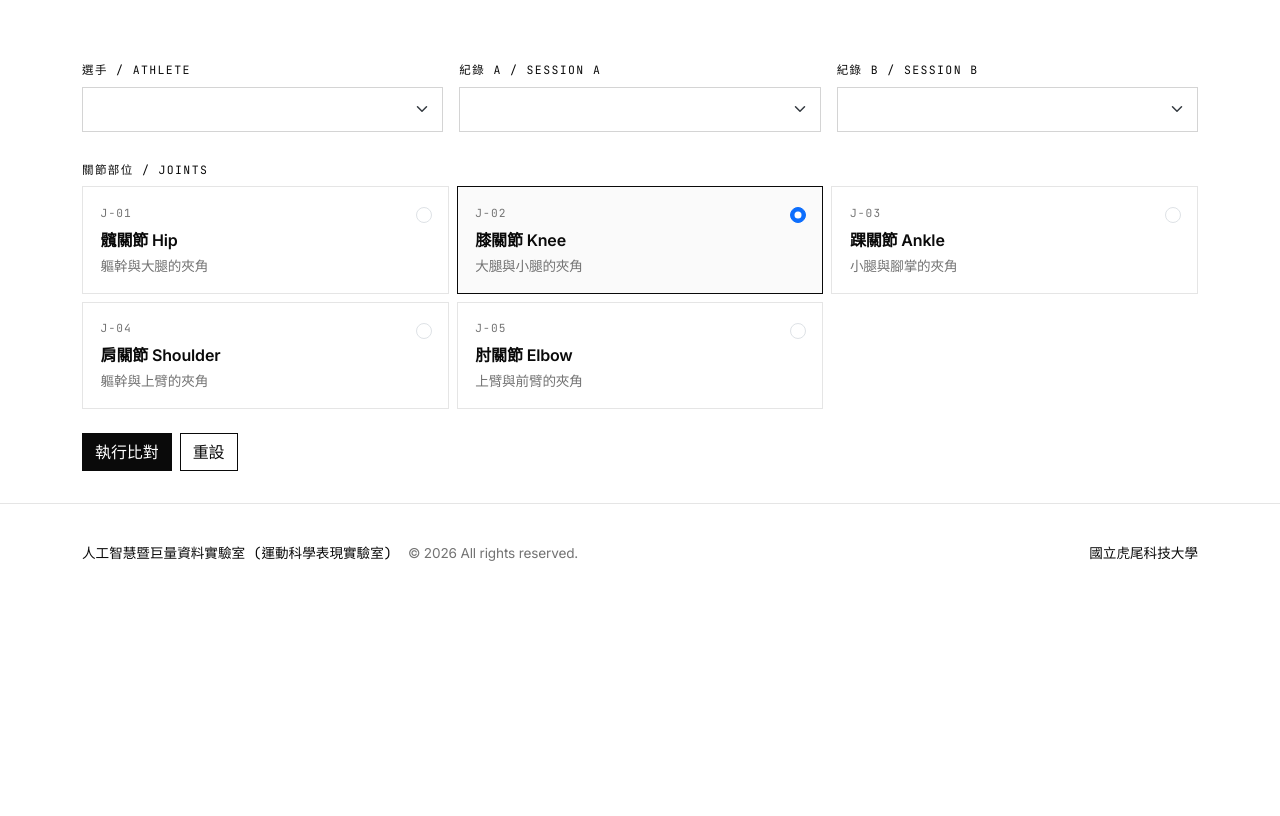
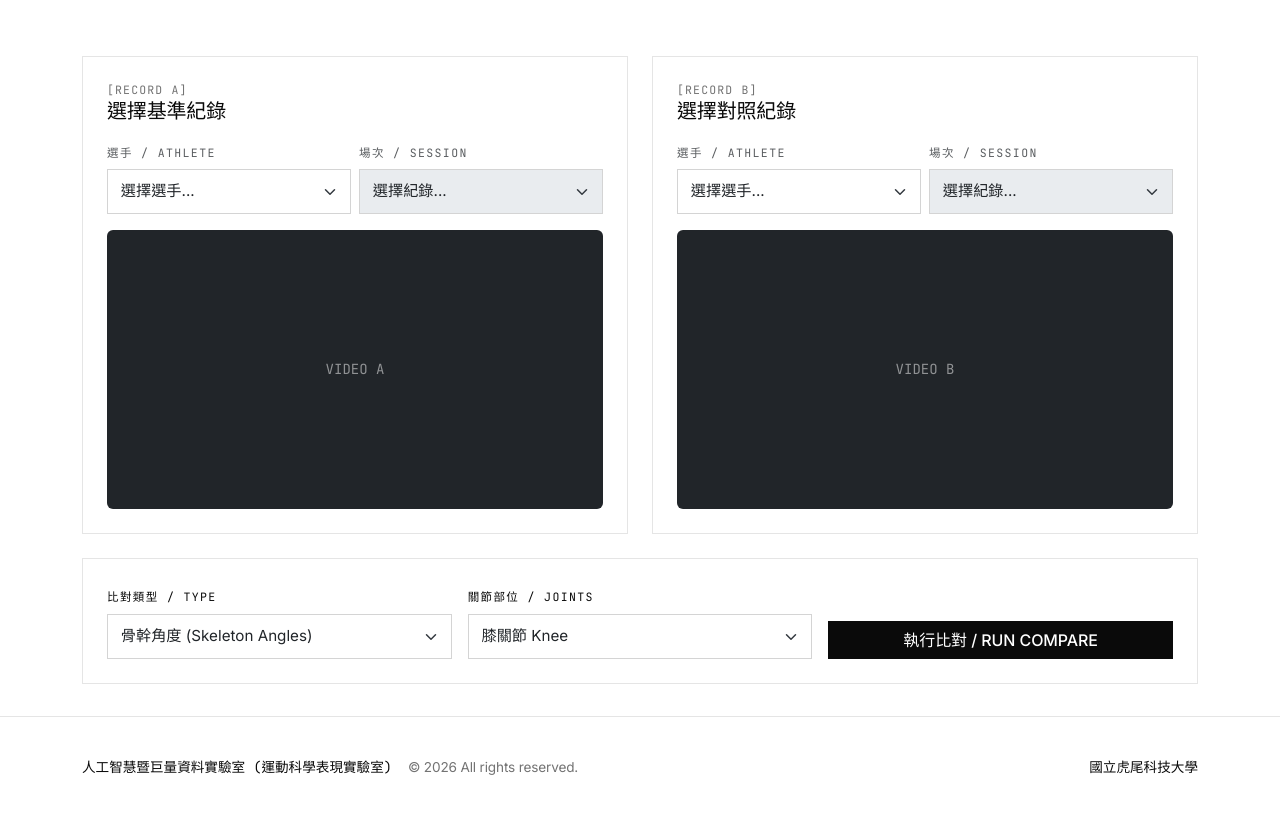
Before and after one commit to YuTzu2003/pose_estimation, a Flask app: page /compare.html in a window 1280 px wide. Shown: the part 288-1104 px from the top of the page. Before the commit the page ends 849 px from the top, so only its background shows below. Run offline with Flask 3, Linux system fonts and the light colour scheme; lists and menus that the app fills with data are empty.

Commit message:
create history compare page

```diff
--- a/app.py
+++ b/app.py
@@ -523,6 +523,108 @@ def regenerate_gait():
         traceback.print_exc()
         return jsonify({'error': str(e)}), 500
 
+@app.route('/api/player_records/<player_id>')
+def get_player_records(player_id):
+    conn = get_conn()
+    try:
+        cursor = conn.cursor()
+        cursor.execute("""
+            SELECT Record_id, Session_name, Created_at, Original_Video_Path, Result_Video_Path
+            FROM Record WHERE Player_id = ?
+            ORDER BY Created_at DESC
+        """, (player_id,))
+        rows = cursor.fetchall()
+        records = []
+        for r in rows:
+            records.append({
+                'Record_id': r[0],
+                'Session_name': r[1],
+                'Created_at': r[2].strftime("%Y-%m-%d %H:%M"),
+                'Original_Video_Path': r[3],
+                'Result_Video_Path': r[4]
+            })
+        return jsonify(records)
+    except Exception as e:
+        return jsonify({'error': str(e)}), 500
+    finally:
+        release_conn(conn)
+
+@app.route('/api/record_detail/<record_id>')
+def get_record_detail(record_id):
+    conn = get_conn()
+    try:
+        cursor = conn.cursor()
+        cursor.execute("SELECT * FROM Record WHERE Record_id = ?", (record_id,))
+        row = cursor.fetchone()
+        if not row: return jsonify({'error': 'Record not found'}), 404
+
+        # Columns: Record_id, Player_id, Session_name, Note, Original_Video_Path, Result_Video_Path, Pose_csv_path, IMU_csv_path, IMU_plot_path, Created_at
+        record_data = {
+            'Record_id': row[0],
+            'Player_id': row[1],
+            'Session_name': row[2],
+            'Note': row[3],
+            'Result_Video_Path': row[5],
+            'Pose_csv_path': row[6],
+            'IMU_csv_path': row[7]
+        }
+
+        # Load Pose Data
+        pose_data = []
+        if row[6]:
+            csv_path = os.path.join(app.static_folder, row[6])
+            if os.path.exists(csv_path):
+                import pandas as pd
+                df = pd.read_csv(csv_path)
+                # Map expected column names for skeleton angles
+                angle_cols = {
+                    'Right_Knee_Angle': 'knee',
+                    'Right_Hip_Angle': 'hip',
+                    'Right_Ankle_Angle': 'ankle',
+                    'Right_Shoulder_Angle': 'shoulder',
+                    'Right_Elbow_Angle': 'elbow'
+                }
+                # Check if columns exist, if not try simple names
+                available_cols = {v: k for k, v in angle_cols.items() if k in df.columns}
+                if not available_cols:
+                    # Try fallback (lowercase or simple names)
+                    available_cols = {c.lower(): c for c in df.columns if c.lower() in ['knee', 'hip', 'ankle', 'shoulder', 'elbow']}
+
+                for _, r in df.iterrows():
+                    entry = {}
+                    for target, src in available_cols.items():
+                        entry[target] = float(r[src]) if not pd.isna(r[src]) else 0
+                    pose_data.append(entry)
+
+        # Load IMU Data
+        imu_data = []
+        if row[7]:
+            imu_path = os.path.join(app.static_folder, row[7])
+            if os.path.exists(imu_path):
+                import pandas as pd
+                df_imu = pd.read_csv(imu_path)
+                # Ensure we have acc_res, etc.
+                for _, r in df_imu.iterrows():
+                    entry = {}
+                    for col in ['acc_res', 'acc_x', 'acc_y', 'acc_z', 'gyr_x', 'gyr_y', 'gyr_z']:
+                        if col in df_imu.columns:
+                            entry[col] = float(r[col]) if not pd.isna(r[col]) else 0
+                        elif col.replace('_', ' ') in df_imu.columns: # handle spaces if any
+                            entry[col] = float(r[col.replace('_', ' ')])
+                    imu_data.append(entry)
+
+        return jsonify({
+            'record': record_data,
+            'pose_data': pose_data,
+            'imu_data': imu_data
+        })
+    except Exception as e:
+        import traceback
+        traceback.print_exc()
+        return jsonify({'error': str(e)}), 500
+    finally:
+        release_conn(conn)
+
 @app.route('/player.html')
 def player_page():
     return render_template('player.html')
--- a/static/compare.js
+++ b/static/compare.js
@@ -1,173 +1,253 @@
 document.addEventListener('DOMContentLoaded', () => {
-  const jointPicker = document.getElementById('jointPicker');
-  if (jointPicker) {
-    const joints = [
-      { id: 'hip', name: '髖關節 Hip', desc: '軀幹與大腿的夾角' },
-      { id: 'knee', name: '膝關節 Knee', desc: '大腿與小腿的夾角' },
-      { id: 'ankle', name: '踝關節 Ankle', desc: '小腿與腳掌的夾角' },
-      { id: 'shoulder', name: '肩關節 Shoulder', desc: '軀幹與上臂的夾角' },
-      { id: 'elbow', name: '肘關節 Elbow', desc: '上臂與前臂的夾角' }
-    ];
-    let jointHtml = '';
-    joints.forEach((j, i) => {
-      jointHtml += `
-        <div class="col-md-6 col-lg-4">
-          <label class="check-card ${i === 1 ? 'is-checked' : ''}">
-            <input type="radio" class="form-check-input" name="joint" value="${j.id}" ${i === 1 ? 'checked' : ''} />
-            <div class="ck-num">J-0${i+1}</div>
-            <div class="ck-title">${j.name}</div>
-            <div class="ck-desc">${j.desc}</div>
-          </label>
-        </div>
+    const athleteA = document.getElementById('athleteA');
+    const athleteB = document.getElementById('athleteB');
+    const recordA = document.getElementById('recordA');
+    const recordB = document.getElementById('recordB');
+    const compareType = document.getElementById('compareType');
+    const jointPickerCol = document.getElementById('jointPickerCol');
+    const imuPickerCol = document.getElementById('imuPickerCol');
+    const runCompare = document.getElementById('runCompare');
+    const cmpResult = document.getElementById('cmpResult');
+
+    // UI Logic: Toggle picker columns based on compare type
+    compareType.addEventListener('change', () => {
+        const val = compareType.value;
+        jointPickerCol.style.display = (val === 'skeleton' || val === 'merged') ? 'block' : 'none';
+        imuPickerCol.style.display = (val === 'imu' || val === 'merged') ? 'block' : 'none';
+    });
+
+    // Fetch records when athlete is selected
+    async function fetchRecords(athleteId, targetSelect) {
+        if (!athleteId) {
+            targetSelect.disabled = true;
+            targetSelect.innerHTML = '<option value="">選擇紀錄...</option>';
+            return;
+        }
+        try {
+            const res = await fetch(`/api/player_records/${athleteId}`);
+            const records = await res.json();
+            let html = '<option value="">選擇紀錄...</option>';
+            records.forEach(r => {
+                html += `<option value="${r.Record_id}" data-video="${r.Result_Video_Path || r.Original_Video_Path}" data-session="${r.Session_name}">${r.Session_name} (${r.Created_at})</option>`;
+            });
+            targetSelect.innerHTML = html;
+            targetSelect.disabled = false;
+        } catch (err) {
+            console.error("Fetch records error:", err);
+        }
+    }
+
+    athleteA.addEventListener('change', () => fetchRecords(athleteA.value, recordA));
+    athleteB.addEventListener('change', () => fetchRecords(athleteB.value, recordB));
+
+    // Handle video preview
+    function updateVideoPreview(selectEl, containerId) {
+        const container = document.getElementById(containerId);
+        const option = selectEl.options[selectEl.selectedIndex];
+        const videoPath = option.dataset.video;
+
+        if (videoPath) {
+            container.innerHTML = `
+                <video src="/static/${videoPath}" width="100%" height="100%" controls style="object-fit: contain;"></video>
             `;
-    });
-    jointPicker.innerHTML = jointHtml;
+        } else {
+            container.innerHTML = `<span class="text-white-50 small mono">VIDEO ${containerId.slice(-1)}</span>`;
+        }
+    }
 
-    // radio button styling updates
-    jointPicker.addEventListener('change', (e) => {
-      if (e.target.name === 'joint') {
-        document.querySelectorAll('input[name="joint"]').forEach(radio => {
-          radio.closest('.check-card').classList.toggle('is-checked', radio.checked);
-        });
+    recordA.addEventListener('change', () => updateVideoPreview(recordA, 'videoContainerA'));
+    recordB.addEventListener('change', () => updateVideoPreview(recordB, 'videoContainerB'));
+
+    runCompare.addEventListener('click', async () => {
+        const idA = recordA.value;
+        const idB = recordB.value;
+
+        if (!idA || !idB) {
+            alert("請先選擇兩組紀錄進行比對。");
+            return;
+        }
+
+        runCompare.disabled = true;
+        runCompare.textContent = "比對中...";
+
+        try {
+            const type = compareType.value;
+            const joint = document.getElementById('jointSelect').value;
+            const imuMetric = document.getElementById('imuMetricSelect').value;
+
+            // Fetch data for both records
+            const [dataA, dataB] = await Promise.all([
+                fetchRecordData(idA),
+                fetchRecordData(idB)
+            ]);
+
+            cmpResult.hidden = false;
+            cmpResult.scrollIntoView({ behavior: 'smooth' });
+
+            renderComparisonChart(dataA, dataB, type, joint, imuMetric);
+            renderComparisonTable(dataA, dataB, type, joint, imuMetric);
+
+        } catch (err) {
+            console.error("Compare error:", err);
+            alert("獲取比對數據時發生錯誤。");
+        } finally {
+            runCompare.disabled = false;
+            runCompare.textContent = "執行比對 / RUN COMPARE";
         }
     });
 
-    const runCompare = document.getElementById('runCompare');
-    if (runCompare) {
-      runCompare.addEventListener('click', () => {
-        document.getElementById('cmpResult').hidden = false;
-        document.getElementById('cmpResult').scrollIntoView({ behavior: 'smooth' });
-        renderCompareChart();
-        renderCompareTable();
+    async function fetchRecordData(recordId) {
+        const res = await fetch(`/api/record_detail/${recordId}`);
+        if (!res.ok) throw new Error("Failed to fetch record");
+        return await res.json();
+    }
+
+    function renderComparisonChart(dataA, dataB, type, joint, imuMetric) {
+        const ctx = document.getElementById('cmpChart');
+        if (window.cmpChartInstance) window.cmpChartInstance.destroy();
+
+        let datasets = [];
+        let labels = [];
+
+        const nameA = `${dataA.record.Player_id} - ${dataA.record.Session_name}`;
+        const nameB = `${dataB.record.Player_id} - ${dataB.record.Session_name}`;
+
+        if (type === 'skeleton' || type === 'merged') {
+            const seriesA = dataA.pose_data.map(d => d[joint] || 0);
+            const seriesB = dataB.pose_data.map(d => d[joint] || 0);
+            const maxLen = Math.max(seriesA.length, seriesB.length);
+            labels = Array.from({ length: maxLen }, (_, i) => i);
+
+            datasets.push({
+                label: `${nameA} (${joint})`,
+                data: seriesA,
+                borderColor: '#171717',
+                borderWidth: 2,
+                tension: 0.4,
+                pointRadius: 0,
+                yAxisID: 'y'
+            });
+            datasets.push({
+                label: `${nameB} (${joint})`,
+                data: seriesB,
+                borderColor: '#a3a3a3',
+                borderDash: [5, 5],
+                borderWidth: 2,
+                tension: 0.4,
+                pointRadius: 0,
+                yAxisID: 'y'
             });
         }
 
-    const resetCompare = document.getElementById('resetCompare');
-    if (resetCompare) {
-      resetCompare.addEventListener('click', () => {
-        document.getElementById('cmpResult').hidden = true;
+        if (type === 'imu' || type === 'merged') {
+            const imuSeriesA = dataA.imu_data.map(d => d[imuMetric] || 0);
+            const imuSeriesB = dataB.imu_data.map(d => d[imuMetric] || 0);
+
+            if (labels.length === 0) {
+                const maxLen = Math.max(imuSeriesA.length, imuSeriesB.length);
+                labels = Array.from({ length: maxLen }, (_, i) => i);
+            }
+
+            datasets.push({
+                label: `${nameA} (${imuMetric})`,
+                data: imuSeriesA,
+                borderColor: '#0d6efd',
+                borderWidth: 1.5,
+                tension: 0.4,
+                pointRadius: 0,
+                yAxisID: type === 'merged' ? 'y1' : 'y'
+            });
+            datasets.push({
+                label: `${nameB} (${imuMetric})`,
+                data: imuSeriesB,
+                borderColor: '#6c757d',
+                borderDash: [3, 3],
+                borderWidth: 1.5,
+                tension: 0.4,
+                pointRadius: 0,
+                yAxisID: type === 'merged' ? 'y1' : 'y'
             });
         }
-  }
-
-  function renderCompareChart() {
-    const ctx = document.getElementById('cmpChart');
-    if (!ctx) return;
-
-    if (window.cmpChartInstance) {
-        window.cmpChartInstance.destroy();
-    }
-
-    const labels = Array.from({ length: 100 }, (_, i) => i);
-    const dataA = labels.map(i => 120 + Math.sin(i / 10) * 30 + Math.random() * 5);
-    const dataB = labels.map(i => 122 + Math.sin(i / 10 + 0.2) * 28 + Math.random() * 5);
 
         window.cmpChartInstance = new Chart(ctx, {
             type: 'line',
-      data: {
-        labels: labels,
-        datasets: [
-          {
-            label: '紀錄 A (2026 春季測驗 #2)',
-            data: dataA,
-            borderColor: '#171717',
-            backgroundColor: '#171717',
-            borderWidth: 2,
-            tension: 0.4,
-            pointRadius: 0
-          },
-          {
-            label: '紀錄 B (2026 春季測驗 #1)',
-            data: dataB,
-            borderColor: '#a3a3a3',
-            borderDash: [5, 5],
-            backgroundColor: '#a3a3a3',
-            borderWidth: 2,
-            tension: 0.4,
-            pointRadius: 0
-          }
-        ]
-      },
+            data: { labels, datasets },
             options: {
                 responsive: true,
-        interaction: {
-          mode: 'index',
-          intersect: false,
-        },
-        plugins: {
-          legend: {
-            position: 'top',
-            labels: {
-              usePointStyle: true,
-              boxWidth: 8
-            }
-          }
-        },
+                interaction: { mode: 'index', intersect: false },
                 scales: {
                     y: {
-            title: { display: true, text: 'Angle (°)' }
+                        type: 'linear',
+                        display: true,
+                        position: 'left',
+                        title: { display: true, text: 'Skeleton Angle (°)' }
                     },
-          x: {
-            title: { display: true, text: 'Frame (60fps)' }
-          }
+                    y1: {
+                        type: 'linear',
+                        display: type === 'merged',
+                        position: 'right',
+                        grid: { drawOnChartArea: false },
+                        title: { display: true, text: 'IMU Metric' }
+                    },
+                    x: { title: { display: true, text: 'Frame / Time' } }
                 }
             }
         });
     }
 
-  function renderCompareTable() {
+    function renderComparisonTable(dataA, dataB, type, joint, imuMetric) {
         const tbody = document.getElementById('diffTable');
-    if (!tbody) return;
+        const stats = document.getElementById('diffStats');
 
-    tbody.innerHTML = `
+        let html = '';
+        if (type === 'skeleton' || type === 'merged') {
+            const valsA = dataA.pose_data.map(d => d[joint]).filter(v => v != null);
+            const valsB = dataB.pose_data.map(d => d[joint]).filter(v => v != null);
+
+            const meanA = (valsA.reduce((a,b)=>a+b,0)/valsA.length).toFixed(1);
+            const meanB = (valsB.reduce((a,b)=>a+b,0)/valsB.length).toFixed(1);
+            const maxA = Math.max(...valsA).toFixed(1);
+            const maxB = Math.max(...valsB).toFixed(1);
+
+            html += `
                 <tr>
-        <td class="fw-semibold">Knee Flexion (Max)</td>
-        <td class="mono">152.4</td>
-        <td class="mono">148.1</td>
-        <td class="mono text-success">+4.3</td>
-        <td class="mono">160.2</td>
-        <td class="mono">156.8</td>
-        <td class="mono text-success">+3.4</td>
-      </tr>
-      <tr>
-        <td class="fw-semibold">Knee Extension (Min)</td>
-        <td class="mono">12.5</td>
-        <td class="mono">15.2</td>
-        <td class="mono text-danger">-2.7</td>
-        <td class="mono">10.1</td>
-        <td class="mono">11.5</td>
-        <td class="mono text-danger">-1.4</td>
+                    <td class="fw-semibold">${joint.toUpperCase()} ANGLE</td>
+                    <td class="mono">${meanA}</td>
+                    <td class="mono">${meanB}</td>
+                    <td class="mono ${meanB-meanA > 0 ? 'text-success' : 'text-danger'}">${(meanB-meanA).toFixed(1)}</td>
+                    <td class="mono">${maxA}</td>
+                    <td class="mono">${maxB}</td>
+                    <td class="mono ${maxB-maxA > 0 ? 'text-success' : 'text-danger'}">${(maxB-maxA).toFixed(1)}</td>
                 </tr>
             `;
+        }
 
-    const diffStats = document.getElementById('diffStats');
-    if (diffStats) {
-      diffStats.innerHTML = `
-        <div class="col-6 col-md-3">
-          <div class="stat">
-            <div class="label">Δ STRIDE LEN</div>
-            <div class="value num text-success">+0.12<span class="unit">m</span></div>
-          </div>
-        </div>
-        <div class="col-6 col-md-3">
-          <div class="stat">
-            <div class="label">Δ CADENCE</div>
-            <div class="value num text-success">+2<span class="unit">spm</span></div>
-          </div>
-        </div>
-        <div class="col-6 col-md-3">
-          <div class="stat">
-            <div class="label">Δ SPEED</div>
-            <div class="value num text-success">+0.07<span class="unit">m/s</span></div>
-          </div>
-        </div>
-        <div class="col-6 col-md-3">
-          <div class="stat">
-            <div class="label">Δ CONTACT</div>
-            <div class="value num text-danger">-5<span class="unit">ms</span></div>
-          </div>
-        </div>
+        if (type === 'imu' || type === 'merged') {
+            const valsA = dataA.imu_data.map(d => d[imuMetric]).filter(v => v != null);
+            const valsB = dataB.imu_data.map(d => d[imuMetric]).filter(v => v != null);
+
+            if (valsA.length > 0 && valsB.length > 0) {
+                const meanA = (valsA.reduce((a,b)=>a+b,0)/valsA.length).toFixed(2);
+                const meanB = (valsB.reduce((a,b)=>a+b,0)/valsB.length).toFixed(2);
+                const maxA = Math.max(...valsA).toFixed(2);
+                const maxB = Math.max(...valsB).toFixed(2);
+
+                html += `
+                    <tr>
+                        <td class="fw-semibold">${imuMetric.toUpperCase()}</td>
+                        <td class="mono">${meanA}</td>
+                        <td class="mono">${meanB}</td>
+                        <td class="mono">${(meanB-meanA).toFixed(2)}</td>
+                        <td class="mono">${maxA}</td>
+                        <td class="mono">${maxB}</td>
+                        <td class="mono">${(maxB-maxA).toFixed(2)}</td>
+                    </tr>
                 `;
             }
         }
+        tbody.innerHTML = html || '<tr><td colspan="7" class="text-center">無可比對數據</td></tr>';
+
+        // Summary Stats (Placeholder for gait metrics if available)
+        stats.innerHTML = ''; // Clear for now
+    }
 });
--- a/templates/compare.html
+++ b/templates/compare.html
@@ -10,31 +10,96 @@
     </header>
 
     <section class="section">
-      <div class="row g-3">
-        <div class="col-md-4">
-          <label class="form-label">選手 / ATHLETE</label>
-          <select id="cmpAthlete" class="form-select"></select>
+      <div class="row g-4">
+        <!-- Record A Selection -->
+        <div class="col-lg-6">
+          <div class="tile h-100" style="padding:1.5rem">
+            <div class="tile-num">[RECORD A]</div>
+            <h5 class="mb-3">選擇基準紀錄</h5>
+            <div class="row g-2">
+              <div class="col-sm-6">
+                <label class="form-label small text-muted">選手 / ATHLETE</label>
+                <select id="athleteA" class="form-select form-select-sm">
+                    <option value="">選擇選手...</option>
+                    {% for player in players %}
+                    <option value="{{ player[0] }}">{{ player[1] }}</option>
+                    {% endfor %}
+                </select>
+              </div>
+              <div class="col-sm-6">
+                <label class="form-label small text-muted">場次 / SESSION</label>
+                <select id="recordA" class="form-select form-select-sm" disabled>
+                    <option value="">選擇紀錄...</option>
+                </select>
+              </div>
+            </div>
+            <div id="videoContainerA" class="mt-3 bg-dark rounded overflow-hidden d-flex align-items-center justify-content-center" style="aspect-ratio: 16/9;">
+                <span class="text-white-50 small mono">VIDEO A</span>
+            </div>
+          </div>
         </div>
-        <div class="col-md-4">
-          <label class="form-label">紀錄 A / SESSION A</label>
-          <select id="cmpA" class="form-select"></select>
-        </div>
-        <div class="col-md-4">
-          <label class="form-label">紀錄 B / SESSION B</label>
-          <select id="cmpB" class="form-select"></select>
+
+        <!-- Record B Selection -->
+        <div class="col-lg-6">
+          <div class="tile h-100" style="padding:1.5rem">
+            <div class="tile-num">[RECORD B]</div>
+            <h5 class="mb-3">選擇對照紀錄</h5>
+            <div class="row g-2">
+              <div class="col-sm-6">
+                <label class="form-label small text-muted">選手 / ATHLETE</label>
+                <select id="athleteB" class="form-select form-select-sm">
+                    <option value="">選擇選手...</option>
+                    {% for player in players %}
+                    <option value="{{ player[0] }}">{{ player[1] }}</option>
+                    {% endfor %}
+                </select>
+              </div>
+              <div class="col-sm-6">
+                <label class="form-label small text-muted">場次 / SESSION</label>
+                <select id="recordB" class="form-select form-select-sm" disabled>
+                    <option value="">選擇紀錄...</option>
+                </select>
+              </div>
+            </div>
+            <div id="videoContainerB" class="mt-3 bg-dark rounded overflow-hidden d-flex align-items-center justify-content-center" style="aspect-ratio: 16/9;">
+                <span class="text-white-50 small mono">VIDEO B</span>
+            </div>
+          </div>
         </div>
       </div>
 
-      <div class="mt-4">
-        <label class="form-label">關節部位 / JOINTS</label>
-        <div class="row g-2" id="jointPicker">
-          <!-- 6 check-cards filled by JS -->
+      <div class="mt-4 tile" style="padding:1.5rem">
+        <div class="row align-items-end g-3">
+          <div class="col-md-4">
+            <label class="form-label">比對類型 / TYPE</label>
+            <select id="compareType" class="form-select">
+                <option value="skeleton">骨幹角度 (Skeleton Angles)</option>
+                <option value="imu">IMU 運動數據 (IMU Data)</option>
+                <option value="merged">合併比對 (Merged View)</option>
+            </select>
+          </div>
+          <div class="col-md-4" id="jointPickerCol">
+            <label class="form-label">關節部位 / JOINTS</label>
+            <select id="jointSelect" class="form-select">
+                <option value="knee">膝關節 Knee</option>
+                <option value="hip">髖關節 Hip</option>
+                <option value="ankle">踝關節 Ankle</option>
+                <option value="shoulder">肩關節 Shoulder</option>
+                <option value="elbow">肘關節 Elbow</option>
+            </select>
+          </div>
+          <div class="col-md-4" id="imuPickerCol" style="display:none">
+            <label class="form-label">IMU 指標 / METRIC</label>
+            <select id="imuMetricSelect" class="form-select">
+                <option value="acc_res">合加速度 (Acc Res)</option>
+                <option value="acc_xyz">三軸加速度 (Acc XYZ)</option>
+                <option value="gyr_xyz">三軸角速度 (Gyr XYZ)</option>
+            </select>
+          </div>
+          <div class="col-md-4">
+            <button class="btn btn-dark w-100" id="runCompare">執行比對 / RUN COMPARE</button>
+          </div>
         </div>
-      </div>
-
-      <div class="d-flex gap-2 mt-4">
-        <button class="btn btn-dark" id="runCompare">執行比對</button>
-        <button class="btn btn-outline-dark" id="resetCompare">重設</button>
       </div>
     </section>
 
```
Also changed, not shown: templates/index.html (+8 -5 lines). Lines whose indentation alone changed are shown as unchanged.
